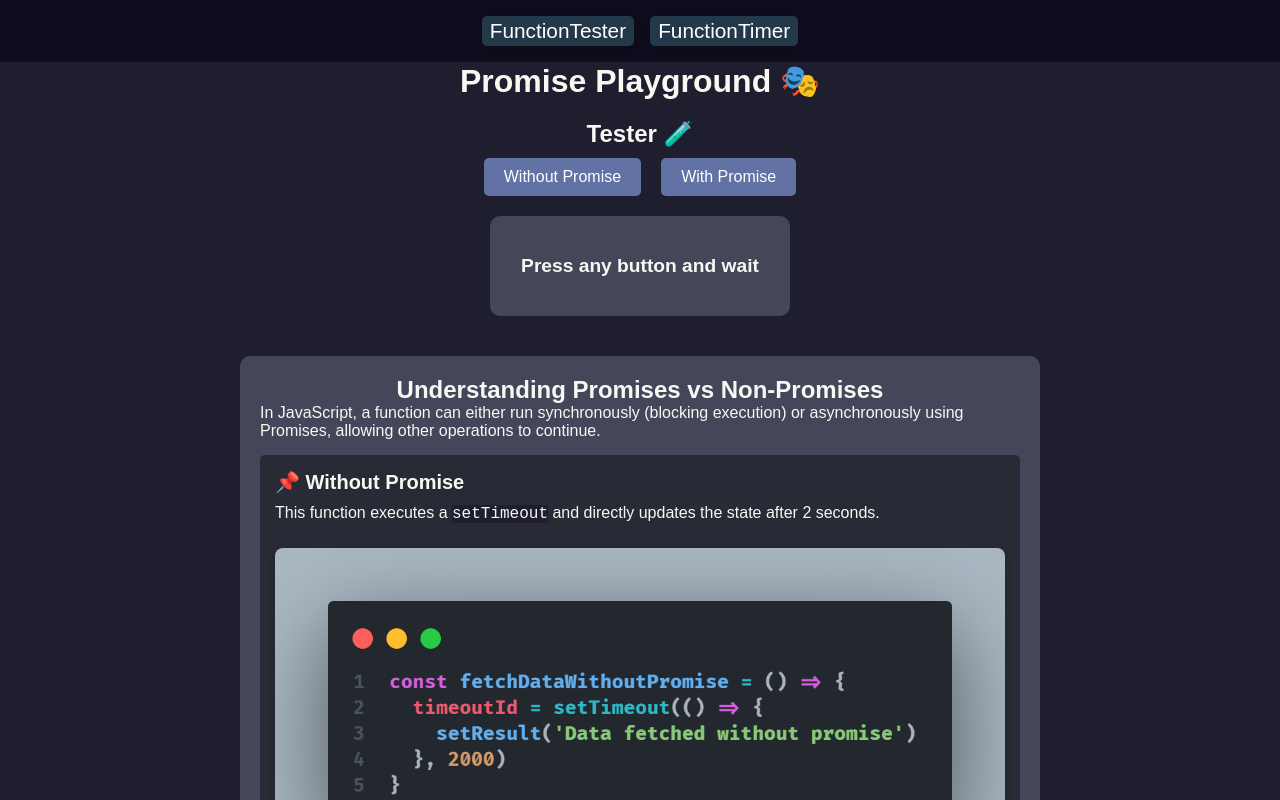
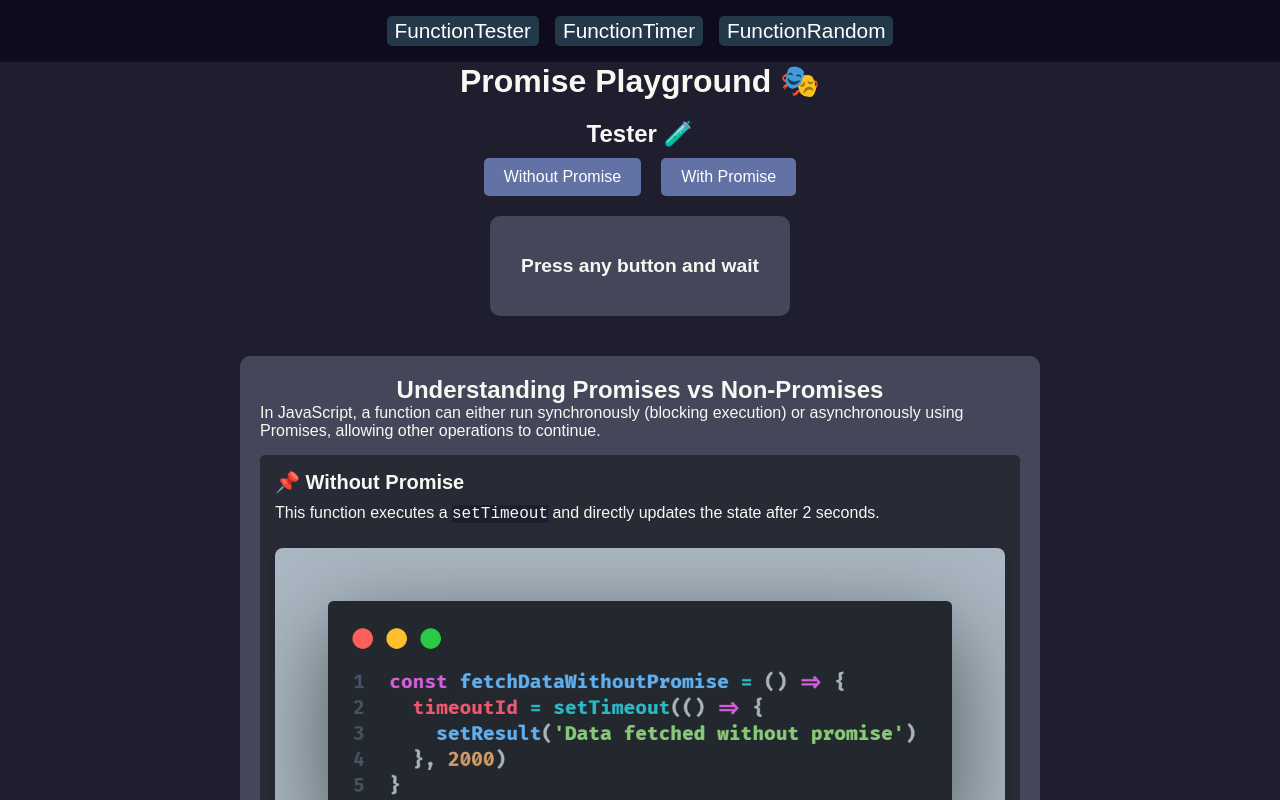
Before and after one commit to Espadv69/PromisePlayground, a React (Vite) app: page / in a window 1280 px wide. Shown: the top 800 px of the page. Built offline with nearby package versions, Linux system fonts and the light colour scheme.

Commit message:
Add link to FunctionRandom in NavBar component

```diff
--- a/src/components/NavBar/NavBar.jsx
+++ b/src/components/NavBar/NavBar.jsx
@@ -11,6 +11,10 @@ const NavBar = () => {
       <Link to="/timer" className="nav-link">
         FunctionTimer
       </Link>
+
+      <Link to="/random" className="nav-link">
+        FunctionRandom
+      </Link>
     </nav>
   )
 }
```
